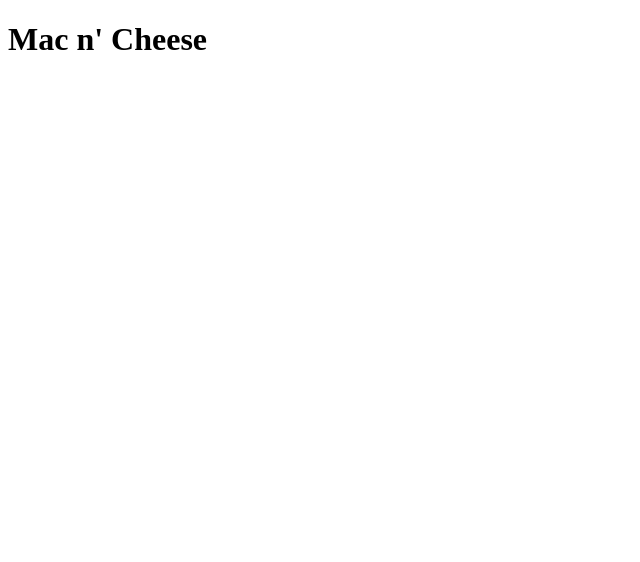
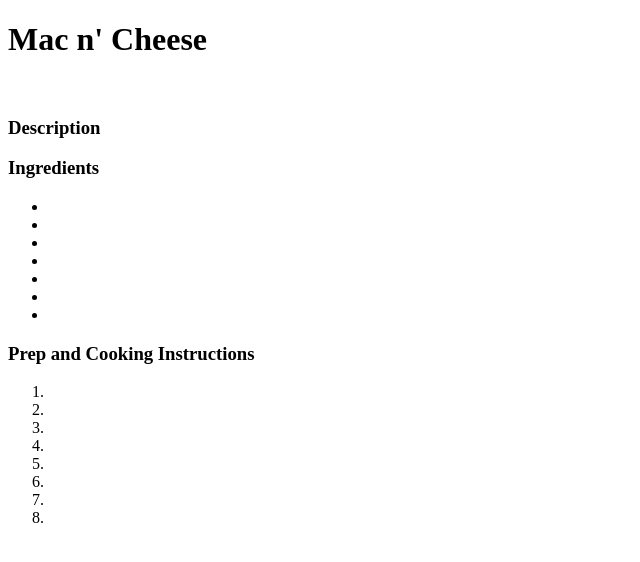
Before and after one commit to k-emery963/odin-recipes, a plain HTML site: page pages/mac-and-cheese.html in a window 1280 px wide. Shown: the whole page, without its empty margins (0-640 px from the left). Drawn offline with Linux system fonts and the light colour scheme.

Commit message:
Update mac-and-cheese.html
Updated the mac-and-cheese.html file -
- Added an image of the Mac n Cheese
- Added a description sub heading
- Added a description paragraph
- Added ingredients sub heading
- Added a list of ingredients
- Added a prep and cooking instruction sub heading
- Added a list of instructions

NOTE- The last commit had an error:
- Added an image of the Chicken Tikka  not Fish and Chips.

```diff
--- a/pages/mac-and-cheese.html
+++ b/pages/mac-and-cheese.html
@@ -7,5 +7,29 @@
 </head>
 <body>
     <h1>Mac n' Cheese</h1>
+    <img src="" alt="">
+    <h3>Description</h3>
+    <p></p>
+    <h3>Ingredients</h3>
+    <ul>
+        <li></li>
+        <li></li>
+        <li></li>
+        <li></li>
+        <li></li>
+        <li></li>
+        <li></li>
+    </ul>
+    <h3>Prep and Cooking Instructions</h3>
+    <ol>
+        <li></li>
+        <li></li>
+        <li></li>
+        <li></li>
+        <li></li>
+        <li></li>
+        <li></li>
+        <li></li>
+    </ol>
 </body>
 </html>
```
